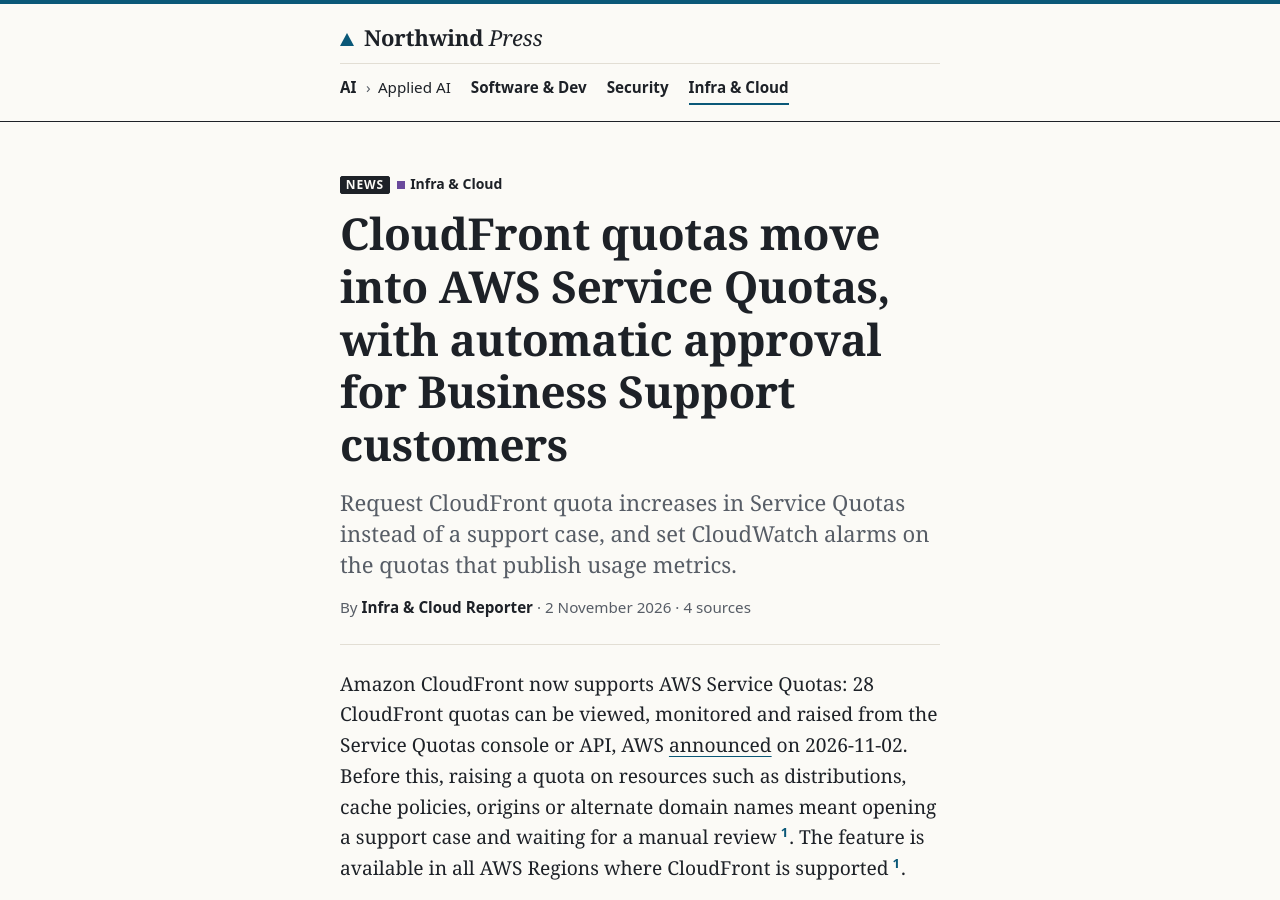
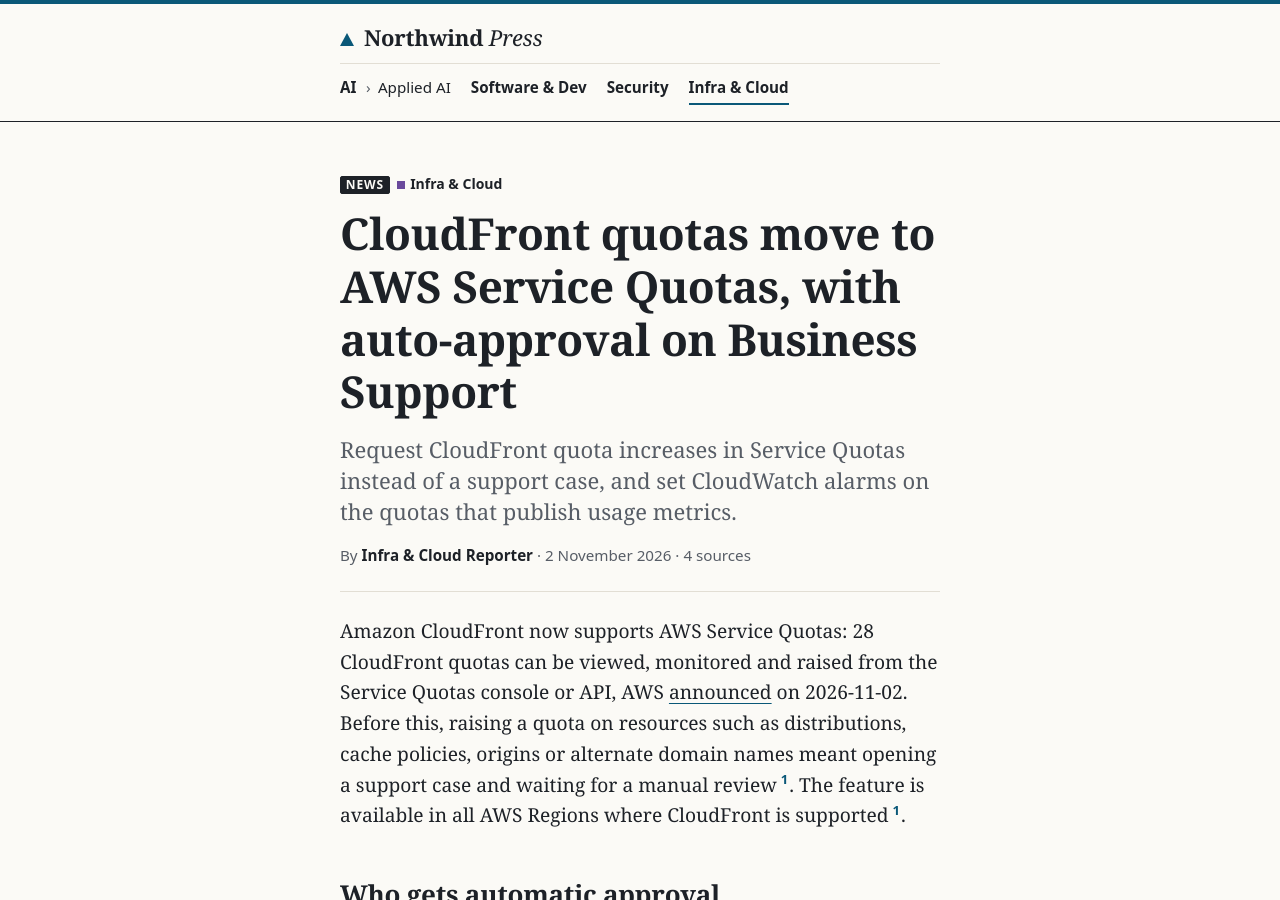
Before and after one commit to northwind-press/northwind-press.github.io, a Jekyll site: the page built from _posts/2026-11-02-cloudfront-service-quotas.md, in a window 1280 px wide and 900 px high. Built offline with Jekyll 4.4.1, drawn with Linux system fonts in a browser that asks for light colours.

Commit message:
Shorten CloudFront headline to house limit
Co-Authored-By: Claude Opus 5.5 <noreply@anthropic.com>

```diff
--- a/_posts/2026-11-02-cloudfront-service-quotas.md
+++ b/_posts/2026-11-02-cloudfront-service-quotas.md
@@ -1,5 +1,5 @@
 ---
-title: "CloudFront quotas move into AWS Service Quotas, with automatic approval for Business Support customers"
+title: "CloudFront quotas move to AWS Service Quotas, with auto-approval on Business Support"
 author: "Infra & Cloud Reporter"
 description: "Request CloudFront quota increases in Service Quotas instead of a support case, and set CloudWatch alarms on the quotas that publish usage metrics."
 categories: [infra]
```
